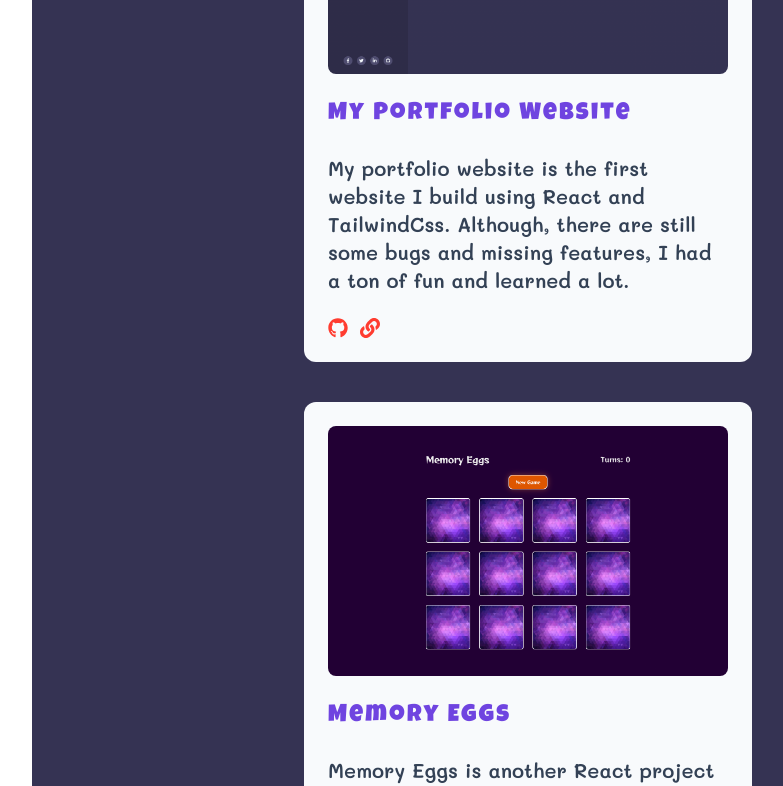
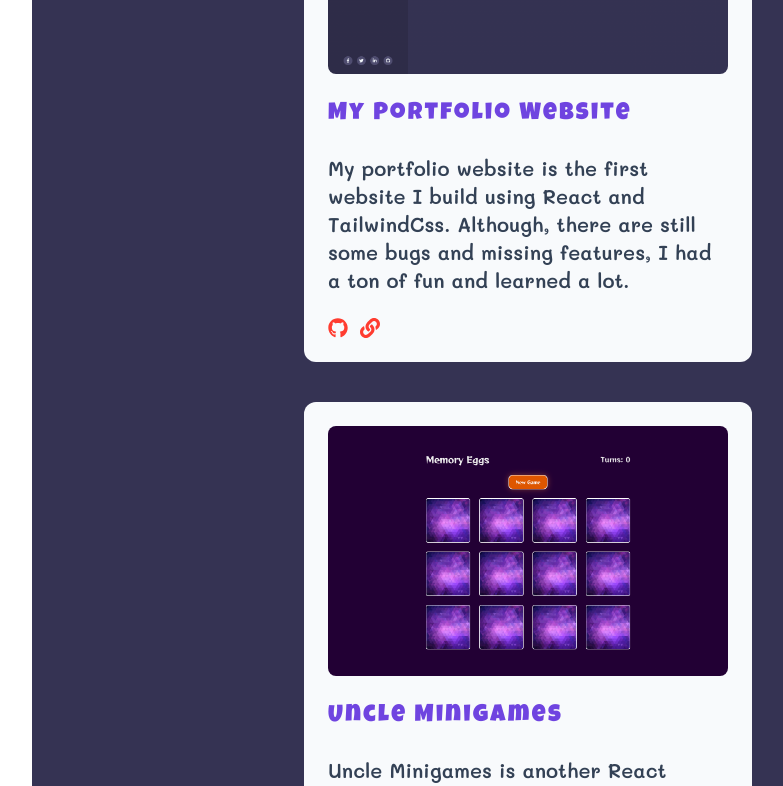
Before and after one commit to chrisvn188/my-portfolio-v2, a React (Create React App) app: page / in a window 1280 px wide. Shown: the part 2000-2786 px from the top of the page, without its empty margins (256-1039 px from the left). Built offline with nearby package versions, Linux system fonts and the light colour scheme.

Commit message:
Add Music Player project

```diff
--- a/src/data/data.js
+++ b/src/data/data.js
@@ -9,6 +9,7 @@ import SingingImg from '../assets/images/singing.png'
 import PorfolioImg from '../assets/images/project-portfolio.png'
 import MemoryEggsImg from '../assets/images/memory-eggs.png'
 import CountriesImg from '../assets/images/countries-api.png'
+import MusicImg from '../assets/images/music-player.png'
 
 export const menuList = [
   {
@@ -84,10 +85,10 @@ export const projectList = [
     live: 'https://chrisbui-personal.netlify.app/',
   },
   {
-    title: 'Memory Eggs',
+    title: 'Uncle Minigames',
     imgSrc: MemoryEggsImg,
     description:
-      "Memory Eggs is another React project that I build for my nephews. It is a good game for brain, help them to remember things better. I'm so happy that they like it and have lots of fun playing it.",
+      "Uncle Minigames is another React project that I build for my nephews. It is a collection of minigames that are good for brain, help them to remember things better. I'm so happy that they liked it and had lots of fun playing it.",
     github: 'https://github.com/chrisvn188/memory-eggs',
     live: 'https://memory-eggs-mini-game.netlify.app/',
   },
@@ -99,4 +100,12 @@ export const projectList = [
     github: 'https://github.com/chrisvn188/country-api-project',
     live: 'https://fa-country-api.netlify.app/',
   },
+  {
+    title: 'Music Player',
+    imgSrc: MusicImg,
+    description:
+      'As I love listening to music in my free time, I decided to make a simple music app that includes a list of my favourite Vietnamese songs. It was a fun project to practice my Javascript skill.',
+    github: 'https://github.com/chrisvn188/music-player',
+    live: 'https://chrisvn188.github.io/music-player/',
+  },
 ]
```
